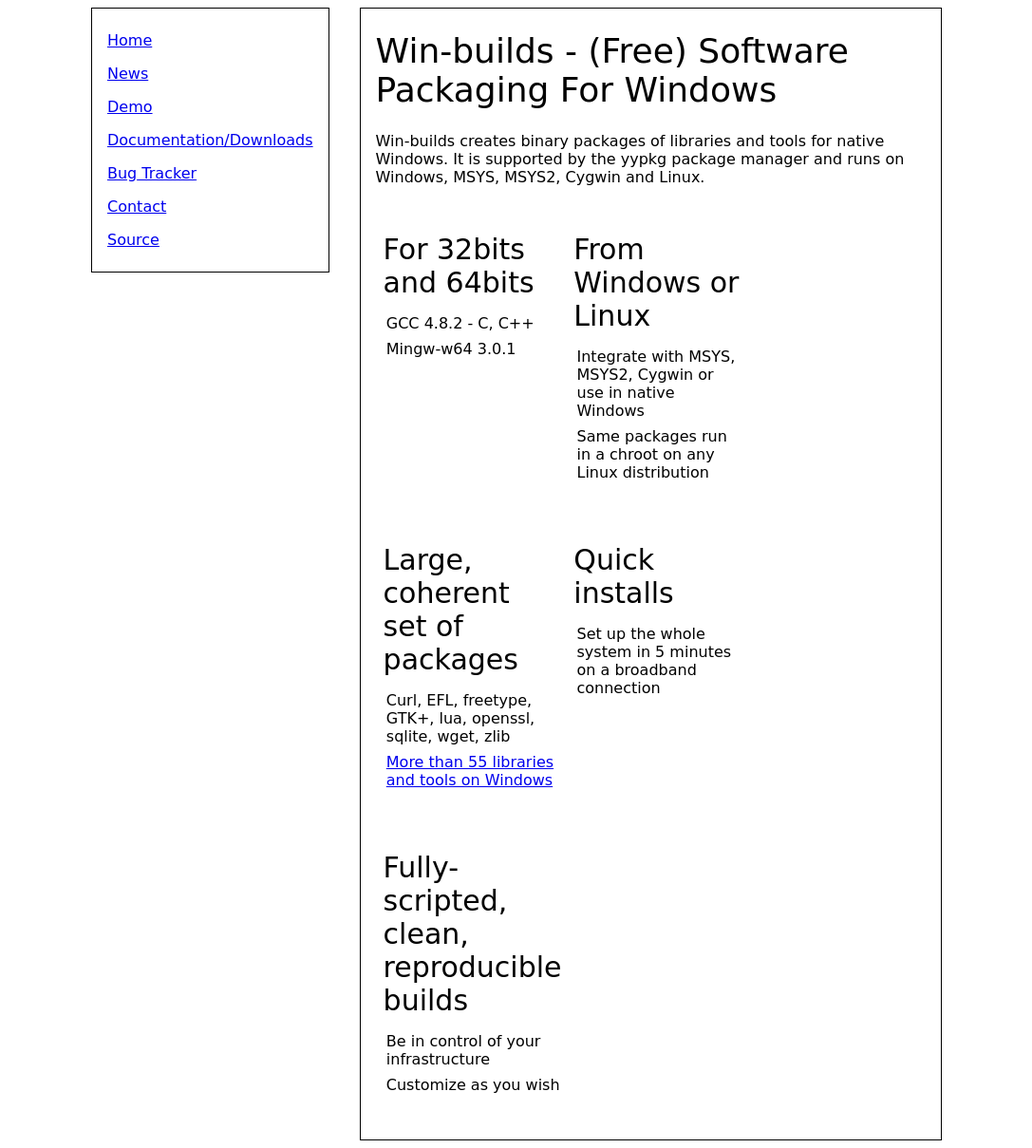
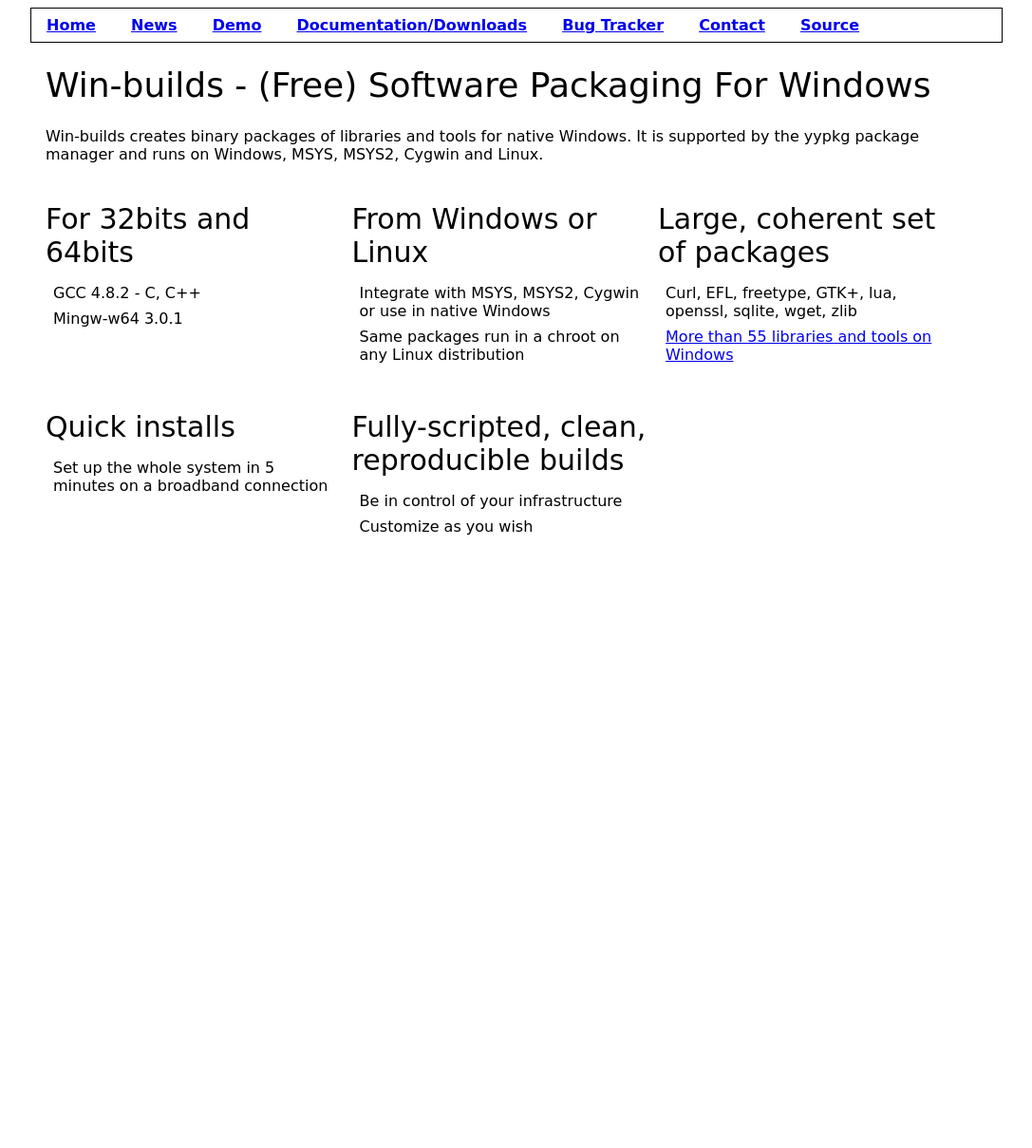
Before and after one commit to win-builds/win-builds, a PHP site: page /index.php in a window 1280 px wide. Shown: the whole page at 95% size, without its empty margins (96-1183 px from the left). After the commit the page ends 563 px from the top, so only its background shows below. Run offline with PHP 8.4, Linux system fonts and the light colour scheme.

Commit message:
web: CSS update: navbar goes back to the top; no border around content.

```diff
--- a/web/style.css
+++ b/web/style.css
@@ -1,5 +1,5 @@
 body {
-  width: 70%;
+  width: 80%;
   margin-left: auto;
   margin-right: auto;
   font-family: DejaVu Sans, Helvetica;
@@ -22,8 +22,6 @@ h3 {
 }
 
 .content {
-  border: 1px solid;
-  display: table;
   padding-left: 1em;
   padding-right: 1em;
   padding-bottom: 1em;
@@ -32,16 +30,13 @@ h3 {
 .navbar {
   border-color: black;
   border: 1px solid;
-  width: 18%;
   height: 100%;
-  margin-left: 0em;
-  margin-right: 2em;
-  float: left;
-  display: table;
 }
 
 .navlist {
   padding-left: 0em;
+  margin-top: 0em;
+  margin-bottom: 0em;
 }
 
 .navbar-el {
@@ -49,12 +44,13 @@ h3 {
   padding: 0.5em;
   padding-left: 1em;
   padding-right: 1em;
+  display: inline-block;
+  font-weight: bold;
 }
 
 .hl {
   margin-bottom: 0.5em;
-  padding: 0.5em;
-  width: 31%;
+  width: 32%;
   display: inline-table;
 }
 
@@ -63,7 +59,8 @@ h3 {
 }
 
 .hl-list {
-  padding-left: 0.2em;
+  padding-left: 0.5em;
+  padding-right: 0.5em;
 }
 
 .hl-el {
```
